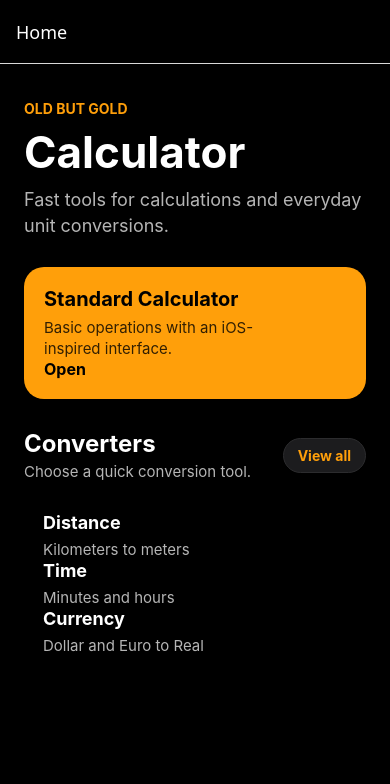
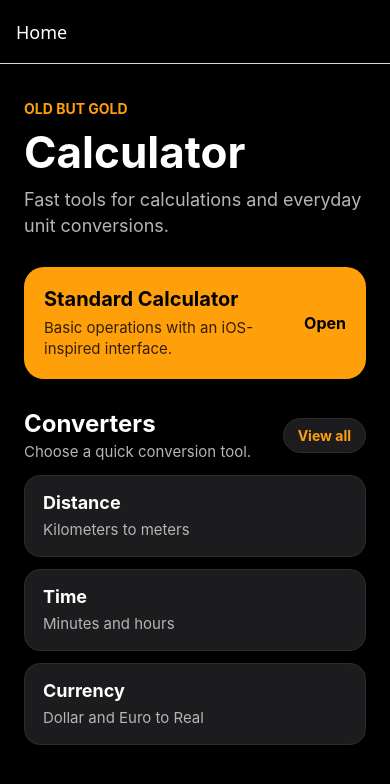
Before and after one commit to filipebteixeira98/calculator-app, a React Native app: screen /Home in a window 390 px wide. Shown: the top 784 px of the page. Built offline with nearby package versions, Linux system fonts and the light colour scheme.

Commit message:
fix(home): align modern layout card styles

```diff
--- a/src/screens/HomeScreen.js
+++ b/src/screens/HomeScreen.js
@@ -58,8 +58,8 @@ export function HomeScreen({ navigation }) {
             <Text style={styles.featuredDescription}>
               Basic operations with an iOS-inspired interface.
             </Text>
-            <Text style={styles.featuredAction}>Open</Text>
           </View>
+          <Text style={styles.featuredAction}>Open</Text>
         </Pressable>
         <View style={styles.sectionHeader}>
           <View>
@@ -188,6 +188,12 @@ const styles = StyleSheet.create({
     fontWeight: '700',
   },
   previewList: {
+    gap: 12,
+  },
+  previewCard: {
+    backgroundColor: colors.surface,
+    borderColor: colors.border,
+    borderRadius: 16,
     borderWidth: 1,
     paddingHorizontal: 18,
     paddingVertical: 16,
```
